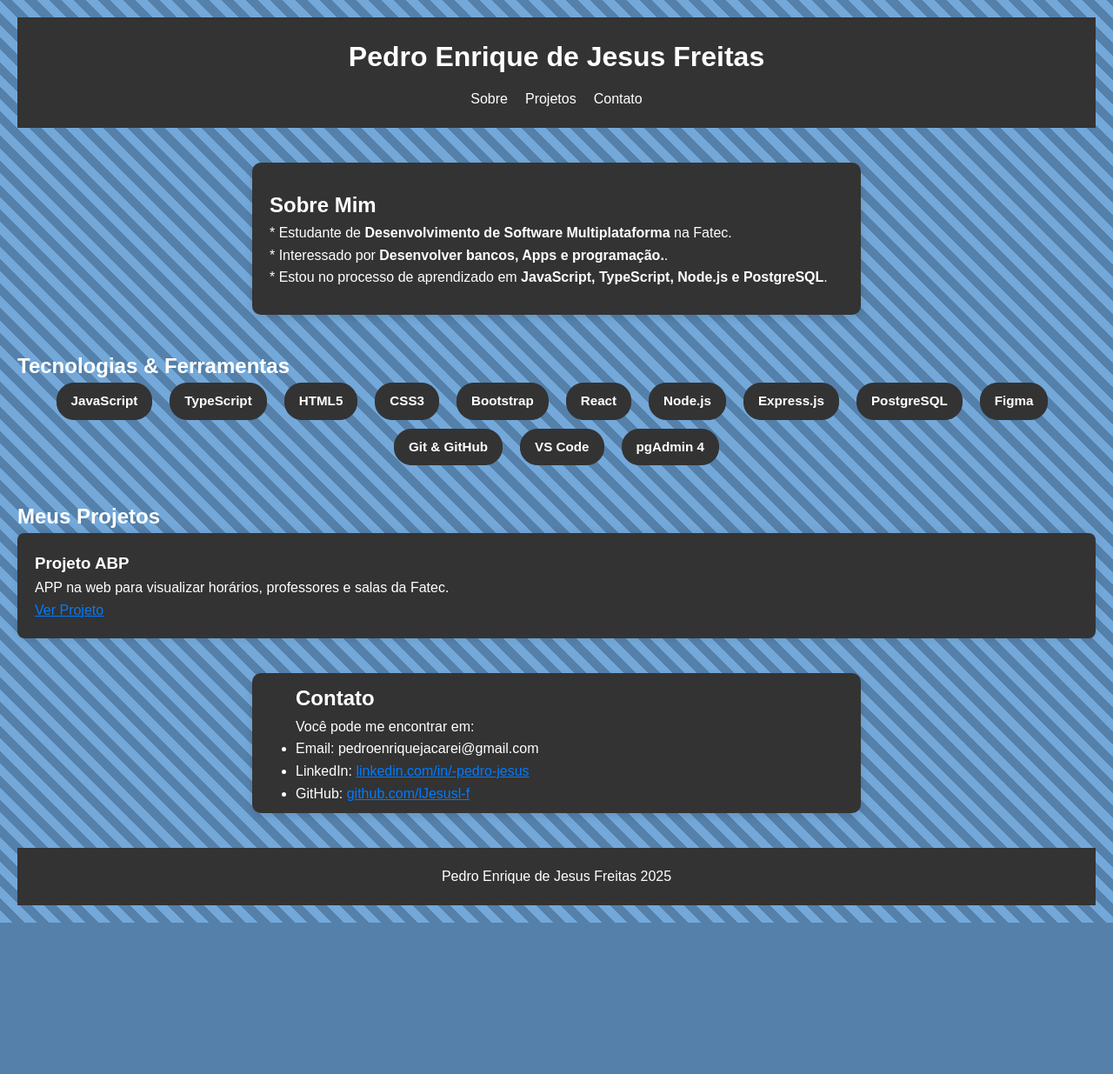
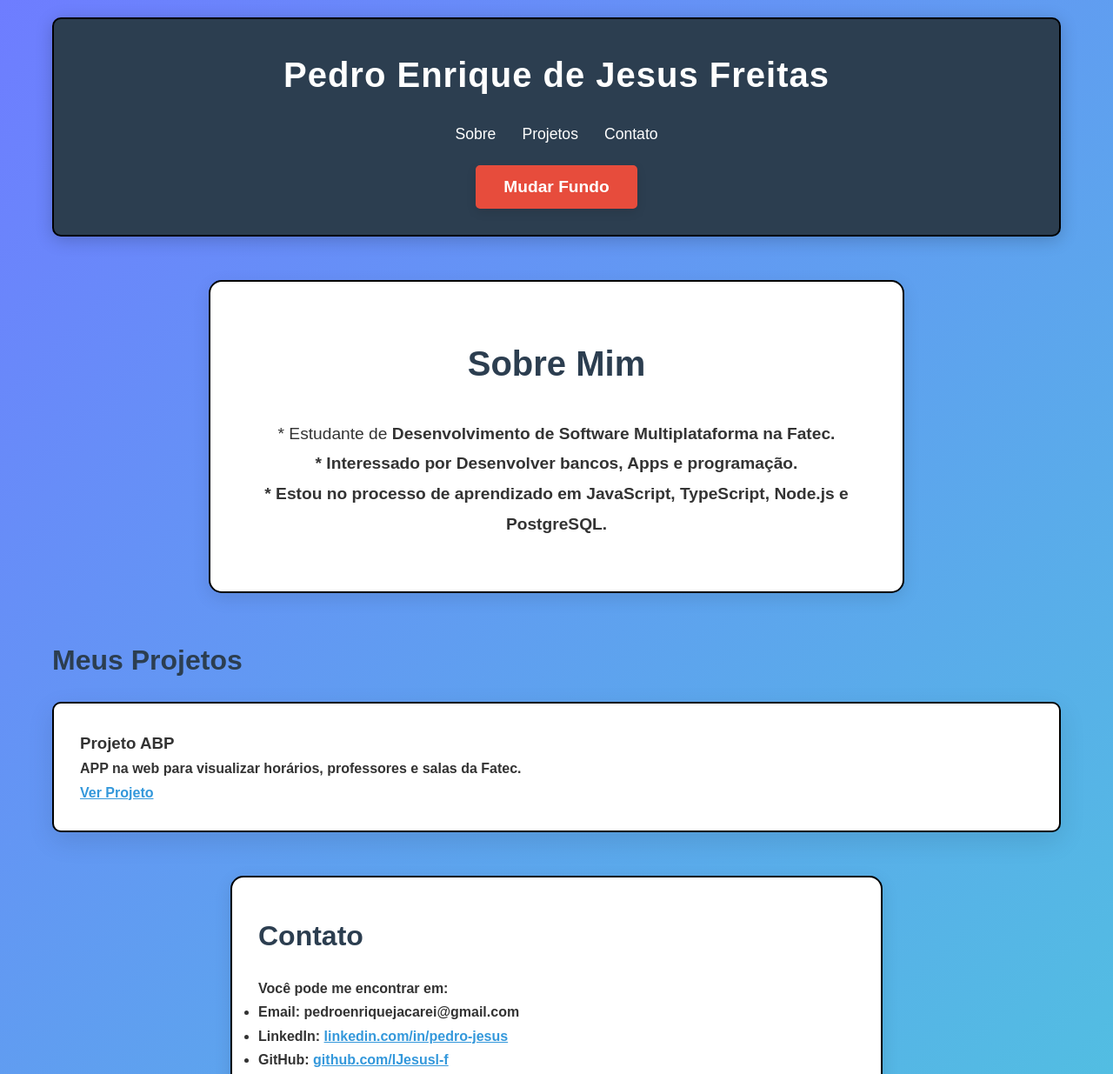
Before and after one commit to fatec-jacarei-dsm-portfolio/ra2581392513030, a plain HTML site: page docs/index.html in a window 1280 px wide. Shown: the top 1235 px of the page at 87% size. Before the commit the page ends 1061 px from the top, so only its background shows below. Drawn offline with Linux system fonts and the light colour scheme.

Commit message:
Portfolio v2

```diff
--- a/docs/index.html
+++ b/docs/index.html
@@ -4,7 +4,7 @@
   <meta charset="UTF-8">
   <meta name="viewport" content="width=device-width, initial-scale=1.0">
   <title>Meu Portfólio</title>
-  <link rel="stylesheet" href="style.css">
+  <link rel="stylesheet" href="style.css">  <!-- Vinculação do CSS -->
 </head>
 <body>
   <header>
@@ -16,46 +16,16 @@
         <li><a href="#contato">Contato</a></li>
       </ul>
     </nav>
+    <!-- Botão para mudar o fundo -->
+    <button id="changeBgButton">Mudar Fundo</button>
   </header>
 
   <section id="sobre" class="secao-branca">
     <h2>Sobre Mim</h2>
-    <p>      * Estudante de <b>Desenvolvimento de Software Multiplataforma</b> na Fatec. <br>
-      * Interessado por <b>Desenvolver bancos, Apps e programação.</b>. <br>
-      * Estou no processo de aprendizado em <b>JavaScript, TypeScript, Node.js e PostgreSQL</b>. <br>
+    <p>      * Estudante de <b>Desenvolvimento de Software Multiplataforma na Fatec. <br>
+      * Interessado por <b>Desenvolver bancos, Apps e programação.</b> <br>
+      * Estou no processo de aprendizado em <b>JavaScript, TypeScript, Node.js e PostgreSQL.</b> <br>
   </section>
-
-  <section id="tecnologias">
-  <h2> Tecnologias & Ferramentas</h2>
-  <div class="tech">
-    <span class="badge">JavaScript</span>
-    <br>
-    <span class="badge">TypeScript</span>
-    <br>
-    <span class="badge">HTML5</span>
-    <br>
-    <span class="badge">CSS3</span>
-    <br>
-    <span class="badge">Bootstrap</span>
-    <br>
-    <span class="badge">React</span>
-    <br>
-    <span class="badge">Node.js</span>
-    <br>
-    <span class="badge">Express.js</span>
-    <br>
-    <span class="badge">PostgreSQL</span>
-    <br>
-    <span class="badge">Figma</span>
-    <br>
-    <span class="badge">Git & GitHub</span>
-    <br>
-    <span class="badge">VS Code</span>
-    <br>
-    <span class="badge">pgAdmin 4</span>
-  </div>
-</section>
-
 
   <section id="projetos">
     <h2>Meus Projetos</h2>
@@ -73,13 +43,16 @@
     <p>Você pode me encontrar em:</p>
     <ul>
       <li>Email: pedroenriquejacarei@gmail.com</li>
-      <li>LinkedIn: <a href="https://br.linkedin.com/in/-pedro-jesus?trk=people-guest_people_search-card">linkedin.com/in/-pedro-jesus</a></li>
-      <li>GitHub: <a href="https://github.com/lJesusl-f">github.com/lJesusl-f</a></li>
+      <li>LinkedIn: <a href="https://linkedin.com/in/pedro-jesus" target="_blank">linkedin.com/in/pedro-jesus</a></li>
+      <li>GitHub: <a href="https://github.com/lJesusl-f" target="_blank">github.com/lJesusl-f</a></li>
     </ul>
   </section>
 
   <footer>
     <p>Pedro Enrique de Jesus Freitas 2025</p>
   </footer>
+
+  <!-- Vinculando o script.js -->
+  <script src="js/script.js"></script>
 </body>
 </html>
--- /dev/null
+++ b/docs/js/script.js
@@ -0,0 +1,7 @@
+// Seleciona o botão pelo ID
+const changeBgButton = document.getElementById('changeBgButton');
+
+// Função que alterna a classe background-changed no body
+changeBgButton.addEventListener('click', function() {
+  document.body.classList.toggle('background-changed');
+});
--- a/docs/style.css
+++ b/docs/style.css
@@ -5,61 +5,101 @@
 }
 
 body {
-  font-family: Arial, sans-serif;
-  line-height: 1.6;
-  background: linear-gradient(to bottom, #57888a, #a0c4c6);
+  font-family: 'Poppins', sans-serif;
+  line-height: 1.7;
+  background: linear-gradient(135deg, #6e7dff, #50c2e0); /* Gradiente azul/verde original */
   color: #333;
   padding: 20px;
+  max-width: 1200px;
+  margin: 0 auto;
+  transition: background 1s ease; /* Transição suave para a troca de fundo */
+}
+
+/* Nova classe para fundo alternativo (vermelho para laranja) */
+body.background-changed {
+  background: linear-gradient(135deg, #e74c3c, #f39c12); /* Gradiente vermelho para laranja */
 }
 
 header {
-  background-color: #333;
+  background-color: #2c3e50;
   color: #fff;
-  padding: 20px 0;
+  padding: 30px 0;
   text-align: center;
+  border-radius: 10px;
+  box-shadow: 0 4px 20px rgba(0, 0, 0, 0.2);
+  border: 2px solid #000; /* Borda preta */
+}
+
+header h1 {
+  font-size: 2.5rem;
+  letter-spacing: 1px;
+  font-weight: 600;
 }
 
 nav ul {
   list-style: none;
   display: flex;
   justify-content: center;
-  gap: 20px;
-  margin-top: 10px;
+  gap: 30px;
+  margin-top: 20px;
 }
 
 nav a {
   color: #fff;
   text-decoration: none;
+  font-size: 1.1rem;
+  font-weight: 500;
+  transition: color 0.3s ease;
+}
+
+nav a:hover {
+  color: #3498db;
 }
 
 section {
-  margin: 40px 0;
+  margin: 50px 0;
+}
+
+h2 {
+  font-size: 2rem;
+  color: #2c3e50;
+  margin-bottom: 20px;
 }
 
 .projetos-container {
   display: grid;
-  grid-template-columns: repeat(auto-fit, minmax(250px, 1fr));
-  gap: 20px;
+  grid-template-columns: repeat(auto-fit, minmax(280px, 1fr));
+  gap: 30px;
 }
 
 .projeto {
-  background: #333;
-  color: white;
-  padding: 20px;
-  border-radius: 8px;
-  box-shadow: 0 0 10px rgba(0,0,0,0.1);
+  background: #fff;
+  color: #333;
+  padding: 30px;
+  border-radius: 10px;
+  box-shadow: 0 10px 30px rgba(0, 0, 0, 0.1);
+  border: 2px solid #000; /* Borda preta */
+  transition: transform 0.3s ease, box-shadow 0.3s ease, border 0.3s ease;
+}
+
+.projeto:hover {
+  transform: translateY(-10px);
+  box-shadow: 0 15px 50px rgba(0, 0, 0, 0.2);
+  border-color: #3498db;
 }
 
 footer {
   text-align: center;
   padding: 20px;
-  background-color: #333;
+  background-color: #2c3e50;
   color: white;
-  margin-top: 40px;
+  margin-top: 50px;
+  border-radius: 10px;
+  border: 2px solid #000;
 }
 
 a {
-  color: #007BFF;
+  color: #3498db;
 }
 
 .tech-group {
@@ -71,58 +111,100 @@ a {
 
 .tech {
   display: flex;
-  gap: 10px;
+  gap: 15px;
   flex-wrap: wrap;
   justify-content: center;
 }
 
 .badge {
-  background-color: #333;
-  color: white;
-  border: 1px solid #333;
-  border-radius: 20px;
-  padding: 8px 16px;
-  font-size: 0.95em;
-  font-weight: 600;
-  transition: all 0.3s ease;
+  background-color: #fff;
+  color: #333;
+  border: 2px solid #000; /* Borda preta nas badges */
+  border-radius: 25px;
+  padding: 12px 25px;
+  font-size: 1rem;
+  font-weight: 500;
+  transition: transform 0.3s ease, background-color 0.3s ease;
 }
 
 .badge:hover {
-  background-color: #cacaca;
+  background-color: #3498db;
   color: #fff;
-  border-color: #cacaca;
+  transform: translateY(-5px);
+  border-color: #3498db;
 }
 
 .secao-branca {
-  background-color: #333;
-  color: white;
-  padding: 30px 20px;
-  border-radius: 10px;
-  box-shadow: 0 4px 10px rgba(0, 0, 0, 0.1);
-  max-width: 700px;
-  margin: 40px auto 30px auto; /* margem superior 40px, centralizado horizontalmente, margem inferior 30px */
-}
-
-body {
-  background-color: #5480aa; /* cor base */
-  background-image: repeating-linear-gradient(
-    45deg,
-    #73a8d9,
-    #73a8d9 10px,
-    transparent 10px,
-    transparent 20px
-  );
-  color: #fff;
-  font-family: Arial, sans-serif;
-  padding: 20px;
+  background-color: #fff;
+  color: #333;
+  padding: 40px 30px;
+  border-radius: 15px;
+  box-shadow: 0 6px 20px rgba(0, 0, 0, 0.1);
+  max-width: 750px;
+  margin: 50px auto 40px auto;
+  border: 2px solid #000; /* Borda preta */
 }
 
 .secao {
-  background-color: #333;
-  color: white;
-  padding: 10px 50px;
-  border-radius: 10px;
-  box-shadow: 0 4px 10px rgba(0, 0, 0, 0.1);
-  max-width: 700px;
-  margin: 40px auto 30px auto;
+  background-color: #fff;
+  color: #333;
+  padding: 40px 30px;
+  border-radius: 15px;
+  box-shadow: 0 6px 20px rgba(0, 0, 0, 0.1);
+  max-width: 750px;
+  margin: 50px auto 40px auto;
+  border: 2px solid #000;
 }
+
+#changeBgButton {
+  margin-top: 20px;
+  padding: 12px 30px;
+  background-color: #e74c3c; /* Cor de fundo vermelha */
+  color: #fff;
+  font-size: 1.2rem;
+  font-weight: 600;
+  border: 2px solid #e74c3c; /* Borda vermelha para combinar com o fundo */
+  border-radius: 5px;
+  cursor: pointer;
+  transition: all 0.3s ease; /* Transição suave para todos os efeitos */
+  box-shadow: 0 4px 12px rgba(0, 0, 0, 0.1); /* Sombra leve para destacar o botão */
+}
+
+#changeBgButton:hover {
+  background-color: #c0392b; /* Cor do fundo ao passar o mouse (vermelho mais escuro) */
+  border-color: #c0392b; /* Cor da borda ao passar o mouse */
+  transform: scale(1.05); /* Leve aumento de tamanho para efeito de interação */
+  box-shadow: 0 6px 18px rgba(0, 0, 0, 0.2); /* Sombra mais forte para efeito de hover */
+}
+
+#changeBgButton:active {
+  background-color: #e74c3c; /* Cor do fundo ao pressionar o botão */
+  box-shadow: 0 2px 8px rgba(0, 0, 0, 0.2); /* Sombra mais suave ao clicar */
+  transform: scale(0.98); /* Leve redução do tamanho do botão ao clicar */
+}
+
+#sobre {
+  background-color: #fff;
+  color: #333;
+  padding: 60px 40px; /* Aumentando o padding para mais espaço interno */
+  margin-bottom: 80px; /* Aumentando a margem inferior para mais espaçamento entre as seções */
+  border-radius: 15px;
+  box-shadow: 0 6px 20px rgba(0, 0, 0, 0.1); /* Adicionando uma sombra para dar profundidade */
+  max-width: 800px;  /* Ajustando a largura para não ser tão larga */
+  margin: 50px auto;  /* Centralizando a seção */
+}
+
+#sobre h2 {
+  font-size: 2.5rem; /* Tamanho maior para o título */
+  color: #2c3e50;  /* Cor escura para o título */
+  margin-bottom: 30px; /* Espaçamento entre o título e o conteúdo */
+  text-align: center; /* Centralizando o título */
+}
+
+#sobre p {
+  font-size: 1.2rem;  /* Aumentando o tamanho da fonte do parágrafo */
+  line-height: 1.8;   /* Ajustando o espaçamento entre as linhas para melhorar a legibilidade */
+  text-align: center; /* Centralizando o texto */
+  max-width: 700px;   /* Definindo um máximo de largura para o parágrafo, evitando que fique muito largo */
+  margin: 0 auto;     /* Centralizando o parágrafo */
+}
```
